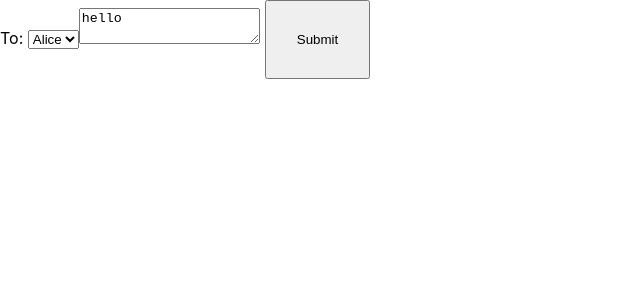
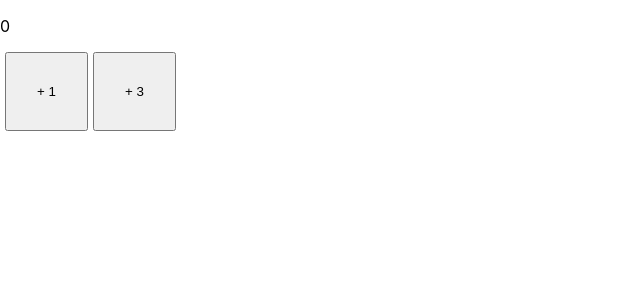
Before and after one commit to muiruri3000/state-management, a React (Create React App) app: page / in a window 1280 px wide. Shown: the top 300 px of the page, without its empty margins (0-640 px from the left). Built offline with nearby package versions, Linux system fonts and the light colour scheme.

Commit message:
updating state directly [not recommended]

```diff
--- a/src/App.js
+++ b/src/App.js
@@ -6,35 +6,29 @@ import { useState } from 'react';
 
 
 function Gallery() {
-  const [to, setTo] = useState('Alice');
-  const [message, setMessage] = useState('hello');
+  const [state, setState] = useState(0);
 
-  function handleSubmit(e){
-    e.preventDefault();
-    setTimeout(()=>{
 
-      alert(`You said ${message} to ${to}`);
-    },3000)
+  function Increment(){
+    setState((s)=>s + 1);
   }
 
 
   return (
+    <>
 
- <form onSubmit={handleSubmit}>
+    <p>{state}</p>
+    <button onClick={Increment} className='btn'> + 1</button>
+    <button onClick={()=>{
 
-  <label>
-    To: {''}
-  </label>
-  <select
-    value={to}
-    onChange= {e => setTo(e.target.value)}>
-    <option value="Alice">Alice</option>
-    <option value="Bob">Bob</option>
-  </select>
+      Increment()
+      Increment()
+      Increment()
 
-  <textarea placeholder='Message' value={message} onChange={e =>setMessage(e.target.value)}></textarea>
-  <button type='submit' className='btn'>Submit</button>
- </form>
+    }}
+
+    className='btn'> + 3</button>
+    </>
   );
 }
 
```
